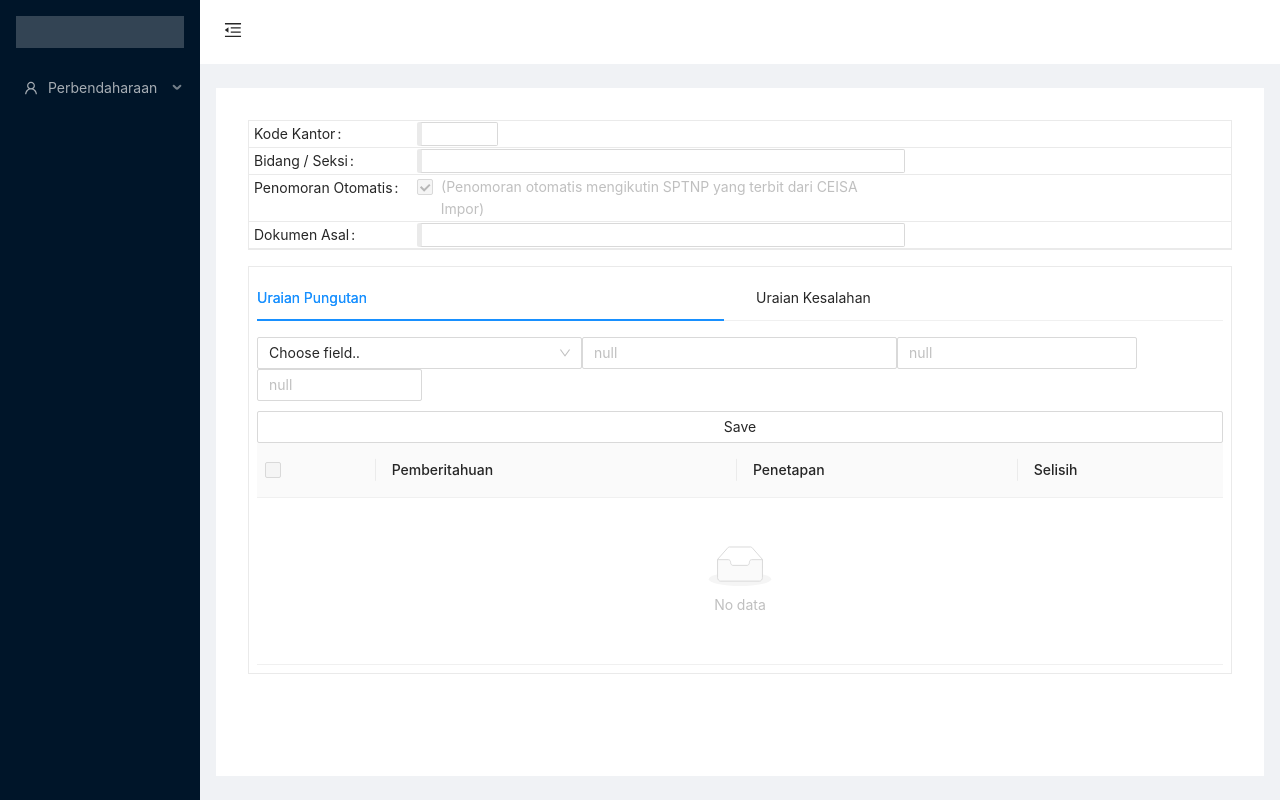
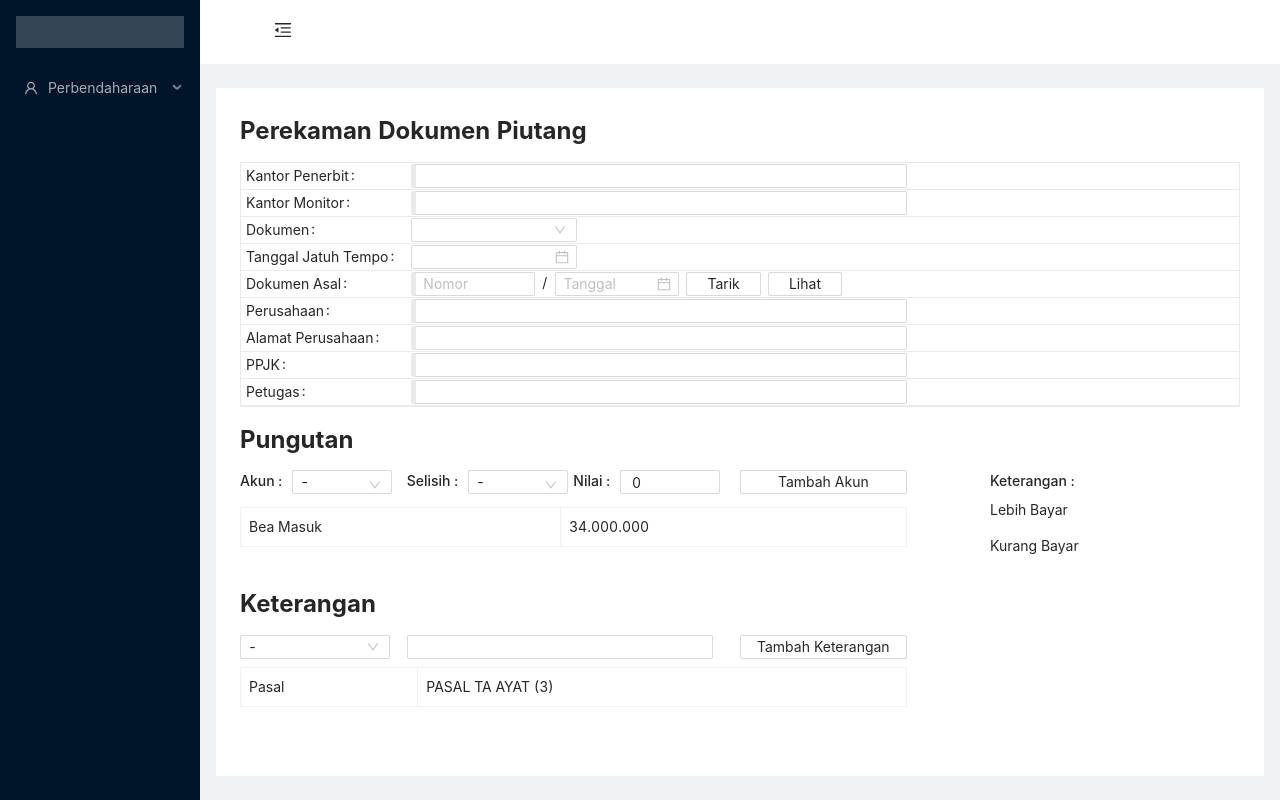
Before and after one commit to mannisar/SAPP-Beta, a React (Create React App) app: page /Perekaman in a window 1280 px wide. Built offline with nearby package versions, Linux system fonts and the light colour scheme.

Commit message:
perekaman dok, pungutan, ket

```diff
--- a/src/pages/perbendaharaan/dashboard/RekamDokumenPiutang/index.js
+++ b/src/pages/perbendaharaan/dashboard/RekamDokumenPiutang/index.js
@@ -5,123 +5,129 @@ import {
     Col,
     Form,
     Input,
-    Checkbox,
-    Tabs,
-    Descriptions,
     MenuUnfoldOutlined,
     MenuFoldOutlined,
     useHistory,
     useState,
     Menu,
     UserOutlined,
+    Select,
+    Button,
+    DatePicker,
     Table,
-    Select,
-    Button
 } from '../../libraries/dependencies';
 
-const { TabPane } = Tabs;
 const { Header, Sider, Content } = Layout;
 const { SubMenu } = Menu;
 const { Option } = Select;
 
 function RekamDokumenPiutang() {
     const [collapsed, setCollapsed] = useState(false);
-    const [selectedRowKeys, setSelectedRowKeys] = useState([]);
-    const [name, setName] = useState('');
-    const [pemberitahuan, setPemberitahuan] = useState(0);
-    const [penetapan, setPenetapan] = useState(0);
-    const [selisih, setSelisih] = useState(0);
-    const [data, setData] = useState([]);
-    const [columns] = useState([
+    const [akun, setAkun] = useState("");
+    const [selisih, setSelisih] = useState("");
+    const [nilai, setNilai] = useState(0);
+    const [data_pungutan, setData_pungutan] = useState([
         {
-            title: '',
-            dataIndex: 'name',
+            akun: 'Bea Masuk',
+            nilai: '34.000.000'
+        },
+    ]);
+    const columns_pungutan = [
+        {
+            title: 'Akun',
+            dataIndex: 'akun',
+            key: 'akun',
         },
         {
-            title: 'Pemberitahuan',
-            dataIndex: 'pemberitahuan',
+            title: 'Nilai',
+            dataIndex: 'nilai',
+            key: 'nilai',
+
+        }
+    ];
+    const [name, setName] = useState("");
+    const [value, setValue] = useState("");
+    const [data_keterangan, setData_keterangan] = useState([
+        {
+            name: 'Pasal',
+            value: 'PASAL TA AYAT (3)'
+        },
+    ]);
+    const columns_keterangan = [
+        {
+            title: 'Name',
+            dataIndex: 'name',
+            key: 'name',
         },
         {
-            title: 'Penetapan',
-            dataIndex: 'penetapan',
-        },
-        {
-            title: 'Selisih',
-            dataIndex: 'selisih',
-        },
-    ])
+            title: 'Value',
+            dataIndex: 'value',
+            key: 'value',
 
-    const handleChange = val => {
-        setName(val)
         }
-
-    const onSelectChange = selectedRowKeys => {
-        setSelectedRowKeys({ selectedRowKeys: selectedRowKeys })
-    };
-
-    const toggle = () => {
-        setCollapsed({ collapsed: !collapsed })
-    };
+    ];
 
     let history = useHistory();
     const handleNavigate = () => {
         history.push('/')
     };
 
-    const handleSave = () => {
-        let data_2 = {
-            key: data.length + 1,
-            name: name,
-            pemberitahuan: parseInt(pemberitahuan),
-            penetapan: parseInt(penetapan),
-            selisih: parseInt(selisih)
+    const toggle = () => {
+        setCollapsed(!collapsed)
+    };
+
+    const handleAkun = val => {
+        setAkun(val);
     }
 
-        const newData = [...data, data_2]
-        setData(newData);
+    const handleSelisih = val => {
+        setSelisih(val);
     }
 
-    const rowSelection = () => {
-        return {
-            selectedRowKeys,
-            onChange: onSelectChange,
-            selections: [
-                Table.SELECTION_ALL,
-                Table.SELECTION_INVERT,
-                {
-                    key: 'odd',
-                    text: 'Select Odd Row',
-                    onSelect: changableRowKeys => {
-                        let newSelectedRowKeys = [];
-                        newSelectedRowKeys = changableRowKeys.filter((key, index) => {
-                            if (index % 2 !== 0) {
-                                return false;
-                            }
-                            return true;
-                        });
-                        setSelectedRowKeys({ selectedRowKeys: newSelectedRowKeys });
-                    },
-                },
-                {
-                    key: 'even',
-                    text: 'Select Even Row',
-                    onSelect: changableRowKeys => {
-                        let newSelectedRowKeys = [];
-                        newSelectedRowKeys = changableRowKeys.filter((key, index) => {
-                            if (index % 2 !== 0) {
-                                return true;
-                            }
-                            return false;
-                        });
-                        setSelectedRowKeys({ selectedRowKeys: newSelectedRowKeys });
-                    },
-                },
-            ],
-        }
+    const handleNilai = e => {
+        setNilai(e.target.value);
     }
 
-    console.log(data)
-    const newLocal = 'checkbox-group';
+    const handleSubmitPungutan = () => {
+        let ObjData = {
+            key: data_pungutan.length + 1,
+            akun: akun,
+            // selisih: selisih,
+            nilai: parseInt(nilai),
+        }
+
+        const newData = [...data_pungutan, ObjData]
+        setData_pungutan(newData);
+        setAkun("");
+        // setSelisih("");
+        setNilai(0);
+    }
+
+    const handleName = val => {
+        setName(val);
+    }
+
+    const handleValue = e => {
+        setValue(e.target.value);
+    }
+
+    const handleSubmitKeterangan = () => {
+        let ObjData = {
+            key: data_keterangan.length + 1,
+            name: name,
+            value: value
+        }
+
+        const newData = [...data_keterangan, ObjData]
+        setData_keterangan(newData);
+        setName("");
+        setValue("");
+    }
+
+    const handleDate = (date, dateString) => {
+        // console.log(date, dateString);
+    }
+
     return (
         <Layout style={{ minHeight: '100vh' }}>
             <Sider trigger={null} collapsible collapsed={collapsed}>
@@ -133,7 +139,7 @@ function RekamDokumenPiutang() {
                 </Menu>
             </Sider>
             <Layout className="site-layout">
-                <Header className="site-layout-background" style={{ padding: 0 }}>
+                <Header className="site-layout-background" style={{ margin: 0 }}>
                     {React.createElement(collapsed ? MenuUnfoldOutlined : MenuFoldOutlined, {
                         className: 'trigger',
                         onClick: toggle,
@@ -147,56 +153,128 @@ function RekamDokumenPiutang() {
                         minHeight: 280,
                     }}
                 >
-                    <Layout>
+                    <Layout style={{ backgroundColor: 'white' }}>
+                        <h1 style={{ fontWeight: 'bold', fontSize: 24 }}>Perekaman Dokumen Piutang</h1>
                         <Row>
-                            <Col span={24} style={{ backgroundColor: 'white', padding: 8 }}>
-                                <Form labelCol={{ span: 4 }} wrapperCol={{ span: 12 }} labelAlign={"left"} name="record-form" size={"small"} initialValues={{
-                                    [newLocal]: ['checked']
-                                }} style={{ border: '1px solid #eaeaea' }}>
-                                    <Form.Item name="kd_kantor" label="Kode Kantor" wrapperCol={{ span: 2 }} style={{ marginBottom: 0, padding: '1px 1px 1px 5px', borderBottom: '1px solid #eaeaea' }}>
+                            <Col span={24}>
+                                <Form labelCol={{ span: 4 }} wrapperCol={{ span: 12 }} labelAlign={"left"} name="record-form" size={"small"} style={{ border: '1px solid #eaeaea' }}>
+                                    <Form.Item name="kd_penerbit" label="Kantor Penerbit" wrapperCol={{ span: 12 }} style={{ marginBottom: 0, padding: '1px 1px 1px 5px', borderBottom: '1px solid #eaeaea' }}>
                                         <Input style={{ borderLeft: '5px solid #eaeaea' }} />
                                     </Form.Item>
-                                    <Form.Item name="bidang_seksi" label="Bidang / Seksi" style={{ marginBottom: 0, padding: '1px 1px 1px 5px', borderBottom: '1px solid #eaeaea' }}>
+                                    <Form.Item name="kt_monitor" label="Kantor Monitor" wrapperCol={{ span: 12 }} style={{ marginBottom: 0, padding: '1px 1px 1px 5px', borderBottom: '1px solid #eaeaea' }}>
                                         <Input style={{ borderLeft: '5px solid #eaeaea' }} />
                                     </Form.Item>
-                                    <Form.Item name="checkbox-group" label="Penomoran Otomatis" style={{ marginBottom: 0, padding: '1px 1px 1px 5px', borderBottom: '1px solid #eaeaea' }}>
-                                        <Checkbox.Group>
-                                            <Checkbox value="checked" disabled>(Penomoran otomatis mengikutin SPTNP yang terbit dari CEISA Impor)</Checkbox>
-                                        </Checkbox.Group>
+                                    <Form.Item name="dokumen" label="Dokumen" wrapperCol={{ span: 4 }} style={{ marginBottom: 0, padding: '1px 1px 1px 5px', borderBottom: '1px solid #eaeaea' }}>
+                                        <Select value={"-"}>
+                                            <Option value="Sptnp">Sptnp</Option>
+                                            <Option value="Spktnp">Spktnp</Option>
+                                            <Option value="Spp">Spp</Option>
+                                            <Option value="Sppbk">Sppbk</Option>
+                                            <Option value="Spkpbk">Spkpbk</Option>
+                                            <Option value="Spsa">Spsa</Option>
+                                            <Option value="Sp3dri">Sp3dri</Option>
+                                        </Select>
                                     </Form.Item>
-                                    <Form.Item name="doc_asal" label="Dokumen Asal" style={{ marginBottom: 0, padding: '1px 1px 1px 5px', borderBottom: '1px solid #eaeaea' }}>
+                                    <Form.Item name="tgl_jatuh_tmp" label="Tanggal Jatuh Tempo" wrapperCol={{ span: 4 }} style={{ marginBottom: 0, padding: '1px 1px 1px 5px', borderBottom: '1px solid #eaeaea' }}>
+                                        <DatePicker onChange={handleDate} placeholder="" style={{ width: '100%' }} />
+                                    </Form.Item>
+                                    <Form.Item name="dokumen_asal" label="Dokumen Asal" wrapperCol={{ span: 12 }} style={{ marginBottom: 0, padding: '1px 1px 1px 5px', borderBottom: '1px solid #eaeaea' }}>
+                                        <Input.Group compact>
+                                            <Form.Item style={{ marginBottom: 0, width: "25%" }}>
+                                                <Input placeholder="Nomor" style={{ borderLeft: '5px solid #eaeaea' }} />
+                                            </Form.Item>
+                                            <span style={{ marginRight: 8, marginLeft: 8 }}>/</span>
+                                            <Form.Item style={{ marginBottom: 0, width: "25%" }}>
+                                                <DatePicker onChange={handleDate} placeholder="Tanggal" style={{ width: '100%' }} />
+                                            </Form.Item>
+                                            <Form.Item style={{ marginLeft: 8, marginBottom: 0, width: "15%" }}>
+                                                <Button type="info" style={{ width: '100%' }}>Tarik</Button>
+                                            </Form.Item>
+                                            <Form.Item style={{ marginLeft: 8, marginBottom: 0, width: "15%" }}>
+                                                <Button type="info" style={{ width: '100%' }}>Lihat</Button>
+                                            </Form.Item>
+                                        </Input.Group>
+                                    </Form.Item>
+                                    <Form.Item name="perusahaan" label="Perusahaan" wrapperCol={{ span: 12 }} style={{ marginBottom: 0, padding: '1px 1px 1px 5px', borderBottom: '1px solid #eaeaea' }}>
+                                        <Input style={{ borderLeft: '5px solid #eaeaea' }} />
+                                    </Form.Item>
+                                    <Form.Item name="alamat_perusahaan" label="Alamat Perusahaan" wrapperCol={{ span: 12 }} style={{ marginBottom: 0, padding: '1px 1px 1px 5px', borderBottom: '1px solid #eaeaea' }}>
+                                        <Input style={{ borderLeft: '5px solid #eaeaea' }} />
+                                    </Form.Item>
+                                    <Form.Item name="ppjk" label="PPJK" wrapperCol={{ span: 12 }} style={{ marginBottom: 0, padding: '1px 1px 1px 5px', borderBottom: '1px solid #eaeaea' }}>
+                                        <Input style={{ borderLeft: '5px solid #eaeaea' }} />
+                                    </Form.Item>
+                                    <Form.Item name="petugas" label="Petugas" wrapperCol={{ span: 12 }} style={{ marginBottom: 0, padding: '1px 1px 1px 5px', borderBottom: '1px solid #eaeaea' }}>
                                         <Input style={{ borderLeft: '5px solid #eaeaea' }} />
                                     </Form.Item>
                                 </Form>
                             </Col>
                         </Row>
+                        <h1 style={{ fontWeight: 'bold', fontSize: 24, marginTop: 14 }}>Pungutan</h1>
                         <Row>
-                            <Col span={24} style={{ backgroundColor: 'white', padding: 8 }}>
-                                <Tabs defaultActiveKey="1" style={{ border: '1px solid #eaeaea', padding: 8 }}>
-                                    <TabPane tab={<span><Descriptions />Uraian Pungutan</span>} key="1">
-                                        <Row justify="start" style={{ marginBottom: 10 }}>
-                                            <Select defaultValue="Choose field.." style={{ width: 325 }} onChange={handleChange}>
+                            <Col span={16}>
+                                <Row>
+                                    <Col span={6} style={{ display: 'flex' }}>
+                                        <h4 style={{ marginRight: 10 }}>Akun :</h4>
+                                        <Select value={akun.length === 0 ? "-" : akun} style={{ width: '60%' }} onChange={handleAkun} size={"small"}>
                                             <Option value="Bea Masuk">Bea Masuk</Option>
                                             <Option value="BM AD">BM AD</Option>
                                             <Option value="BM PT">BM PT</Option>
+                                            <Option value="PPN">PPN</Option>
+                                            <Option value="PPH">PPH</Option>
+                                            <Option value="Denda">Denda</Option>
                                         </Select>
-                                            <Input placeholder="null" type="number" onChange={(e) => setPemberitahuan(e.target.value)} style={{ width: 315 }} />
-                                            <Input placeholder="null" type="number" onChange={(e) => setPenetapan(e.target.value)} style={{ width: 240 }} />
-                                            <Input placeholder="null" type="number" onChange={(e) => setSelisih(e.target.value)} style={{ width: 165 }} />
-                                        </Row>
-                                        <Row justify="center">
-                                            <Col span={24}>
-                                                <Button
-                                                    type="info"
-                                                    style={{ width: '100%' }}
-                                                    onClick={handleSave}
-                                                >Save</Button>
+                                    </Col>
+                                    <Col span={6} style={{ display: 'flex' }}>
+                                        <h4 style={{ marginRight: 10 }}>Selisih :</h4>
+                                        <Select value={selisih.length === 0 ? "-" : selisih} style={{ width: '60%' }} onChange={handleSelisih} size={"small"}>
+                                            <Option value="lb_bayar">Lebih Bayar</Option>
+                                            <Option value="kr_bayar">Kurang Bayar</Option>
+                                        </Select>
+                                    </Col>
+                                    <Col span={6} style={{ display: 'flex' }}>
+                                        <h4 style={{ marginRight: 10 }}>Nilai :</h4>
+                                        <Input style={{ width: '60%', height: '24px' }} value={nilai} onChange={handleNilai} />
+                                    </Col>
+                                    <Col span={6}>
+                                        <Button type="info" size="small" style={{ width: '100%' }} onClick={handleSubmitPungutan}>Tambah Akun</Button>
                                     </Col>
                                 </Row>
-                                        <Table rowSelection={rowSelection} columns={columns} dataSource={data} pagination={false} />
-                                    </TabPane>
-                                    <TabPane tab={<span><Descriptions />Uraian Kesalahan</span>} key="2">FORM</TabPane>
-                                </Tabs>
+                                <Row justify="space-between">
+                                    <Col span={24}>
+                                        <Table dataSource={data_pungutan} pagination={false} showHeader={false} columns={columns_pungutan} size={"small"} bordered style={{ marginTop: 8 }} />
+                                    </Col>
+                                </Row>
+                            </Col>
+                            <Col span={6} offset={2}>
+                                <h4>Keterangan :</h4>
+                                <p>Lebih Bayar</p>
+                                <p>Kurang Bayar</p>
+                            </Col>
+                        </Row>
+                        <h1 style={{ fontWeight: 'bold', fontSize: 24, marginTop: 14 }}>Keterangan</h1>
+                        <Row>
+                            <Col span={16}>
+                                <Row>
+                                    <Col span={6} style={{ display: 'flex' }}>
+                                        <Select value={name.length === 0 ? "-" : name} style={{ width: '90%' }} onChange={handleName} size={"small"}>
+                                            <Option value="Uraian Kesalahan">Uraian Kesalahan</Option>
+                                            <Option value="Alasan">Alasan</Option>
+                                            <Option value="Pasal">Pasal</Option>
+                                        </Select>
+                                    </Col>
+                                    <Col span={12} style={{ display: 'flex' }}>
+                                        <Input style={{ width: '92%', height: '24px' }} value={value} onChange={handleValue} />
+                                    </Col>
+                                    <Col span={6}>
+                                        <Button type="info" size="small" style={{ width: '100%' }} onClick={handleSubmitKeterangan}>Tambah Keterangan</Button>
+                                    </Col>
+                                </Row>
+                                <Row justify="space-between">
+                                    <Col span={24}>
+                                        <Table dataSource={data_keterangan} pagination={false} showHeader={false} columns={columns_keterangan} size={"small"} bordered style={{ marginTop: 8 }} />
+                                    </Col>
+                                </Row>
                             </Col>
                         </Row>
                     </Layout>
```
Lines whose indentation alone changed are shown as unchanged.
